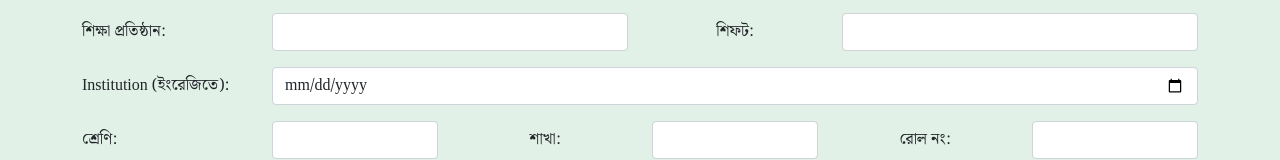
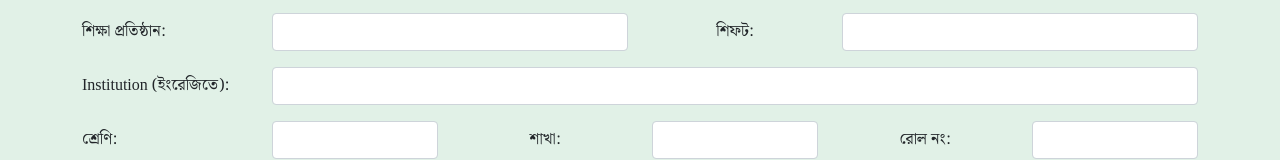
Before and after one commit to tanzilamd/welfare_foundation, a plain HTML site: page index.html in a window 1280 px wide. Shown: the part 991-1151 px from the top of the page. Drawn offline with nearby package versions, Linux system fonts and the light colour scheme.

Commit message:
institution type changed

```diff
--- a/index.html
+++ b/index.html
@@ -209,7 +209,7 @@
                 <div class="mb-3 row">
                     <label for="inputValue" class="col-sm-2 col-form-label">Institution (ইংরেজিতে):</label>
                     <div class="col-sm-10">
-                      <input type="date" class="form-control" id="inputValue">
+                      <input type="text" class="form-control" id="inputValue">
                     </div>
                 </div>
                 <div class="mb-3 row">
```
